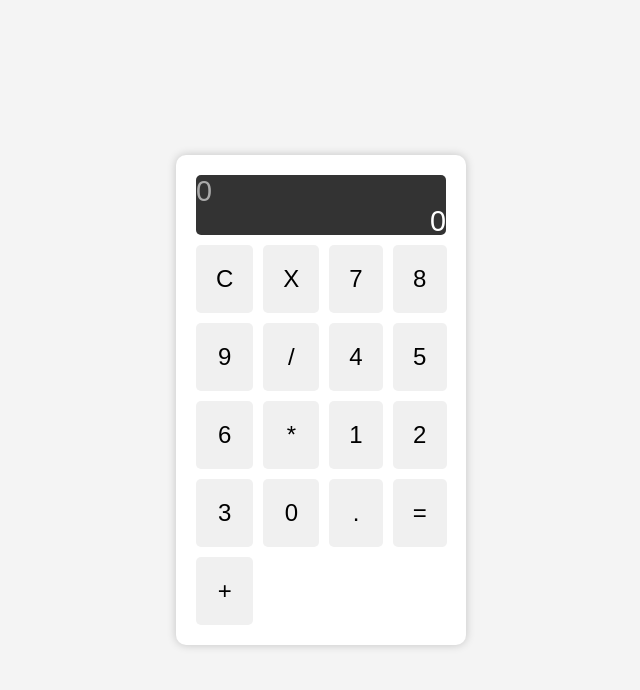
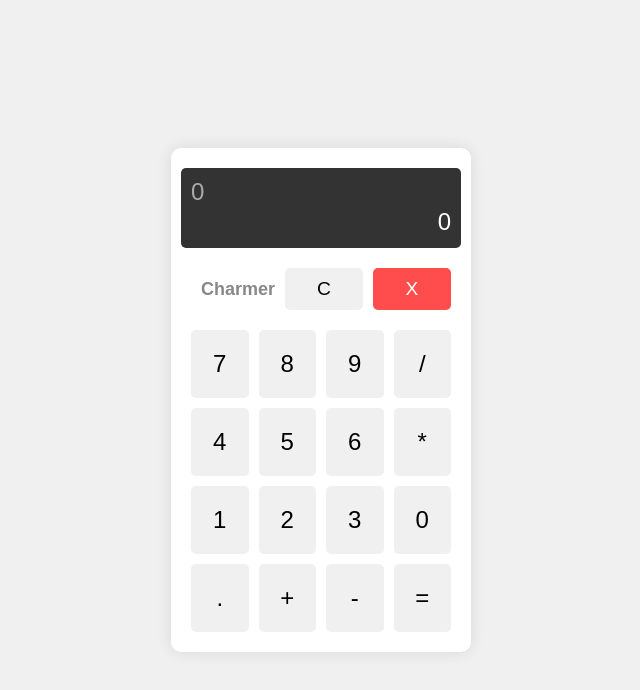
Before and after one commit to Calebndumbu/calculator, a plain HTML site: page index.html in a window 1280 px wide. Shown: the whole page, without its empty margins (319-959 px from the left). Drawn offline with Linux system fonts and the light colour scheme.

Commit message:
Edit layout

```diff
--- a/index.html
+++ b/index.html
@@ -3,7 +3,7 @@
   <head>
     <meta charset="UTF-8" />
     <meta name="viewport" content="width=device-width, initial-scale=1.0" />
-    <title>Calculator</title>
+    <title>Charmer Calc</title>
     <link rel="stylesheet" href="styles.css" />
   </head>
   <body>
@@ -12,9 +12,16 @@
         <div class="history" id="history">0</div>
         <div class="current" id="current">0</div>
       </div>
+
+      <!-- Top buttons (Charmer, Clear, Delete) -->
+      <div class="top-buttons">
+        <span class="name">Charmer</span>
+        <button class="btn" id="clear">C</button>
+        <button class="btn red" id="delete">X</button>
+      </div>
+
+      <!-- Main calculator buttons -->
       <div class="buttons">
-        <button class="btn" id="clear">C</button>
-        <button class="btn" id="delete">X</button>
         <button class="btn">7</button>
         <button class="btn">8</button>
         <button class="btn">9</button>
@@ -28,8 +35,9 @@
         <button class="btn">3</button>
         <button class="btn">0</button>
         <button class="btn">.</button>
+        <button class="btn">+</button>
+        <button class="btn">-</button>
         <button class="btn">=</button>
-        <button class="btn">+</button>
       </div>
     </div>
     <script type="module" src="script.js"></script>
--- a/styles.css
+++ b/styles.css
@@ -1,42 +1,90 @@
-/* styles.css */
-
+/* General body styling */
 body {
-  font-family: Arial, sans-serif;
+  font-family: "Arial", sans-serif;
   display: flex;
   justify-content: center;
   align-items: center;
   height: 100vh;
-  background-color: #f4f4f4;
+  background-color: #f0f0f0;
   margin: 0;
 }
 
+/* Calculator container */
 .calculator {
-  width: 250px;
+  width: 260px;
   background-color: #fff;
   border-radius: 10px;
-  box-shadow: 0 0 10px rgba(0, 0, 0, 0.2);
+  box-shadow: 0 0 15px rgba(0, 0, 0, 0.1);
   padding: 20px;
+  display: flex;
+  flex-direction: column;
+  align-items: center; /* Ensures everything inside is centered */
 }
 
+/* Display area */
 .display {
   width: 100%;
   height: 60px;
   background-color: #333;
   color: #fff;
-  font-size: 1.8em;
+  font-size: 1.5em;
   text-align: right;
-  padding: 0px; /* Uniform padding on all sides */
-  margin-bottom: 10px;
+  padding: 10px;
+  margin-bottom: 20px;
   border-radius: 5px;
   position: relative;
+  /* Removed box-sizing */
 }
 
+/* Top buttons (Charmer, Clear, Delete) */
+.top-buttons {
+  display: flex;
+  justify-content: space-between;
+  align-items: center;
+  margin-bottom: 20px;
+  width: 100%;
+}
+
+/* Clear and Delete buttons */
+.top-buttons .btn {
+  width: 45%;
+  padding: 10px;
+  font-size: 1.2em;
+  cursor: pointer;
+  transition: background-color 0.3s;
+}
+
+/* Charmer text styling */
+.top-buttons .name {
+  font-size: 18px;
+  color: #888;
+  text-align: left;
+  flex-grow: 1;
+  font-weight: bold;
+  margin-right: 10px;
+  margin-left: 10px; /* Added margin to the left for spacing */
+}
+
+/* Red color for the X (Delete) button */
+#delete {
+  background-color: #ff4d4d; /* Red color for the X button */
+  color: white;
+  margin-left: 10px; /* Added space between Charmer and X button */
+}
+
+#delete:hover {
+  background-color: #ff1a1a; /* Darker red on hover */
+}
+
+/* Buttons grid */
 .buttons {
   display: grid;
   grid-template-columns: repeat(4, 1fr);
   gap: 10px;
+  width: 100%; /* Ensures the buttons take the full width */
 }
 
+/* Styling for individual buttons */
 .btn {
   width: 100%;
   padding: 20px;
@@ -56,6 +104,7 @@ button:active {
   background-color: #bbb;
 }
 
+/* History section inside the display */
 .history {
   width: 100%;
   height: 30px;
```
